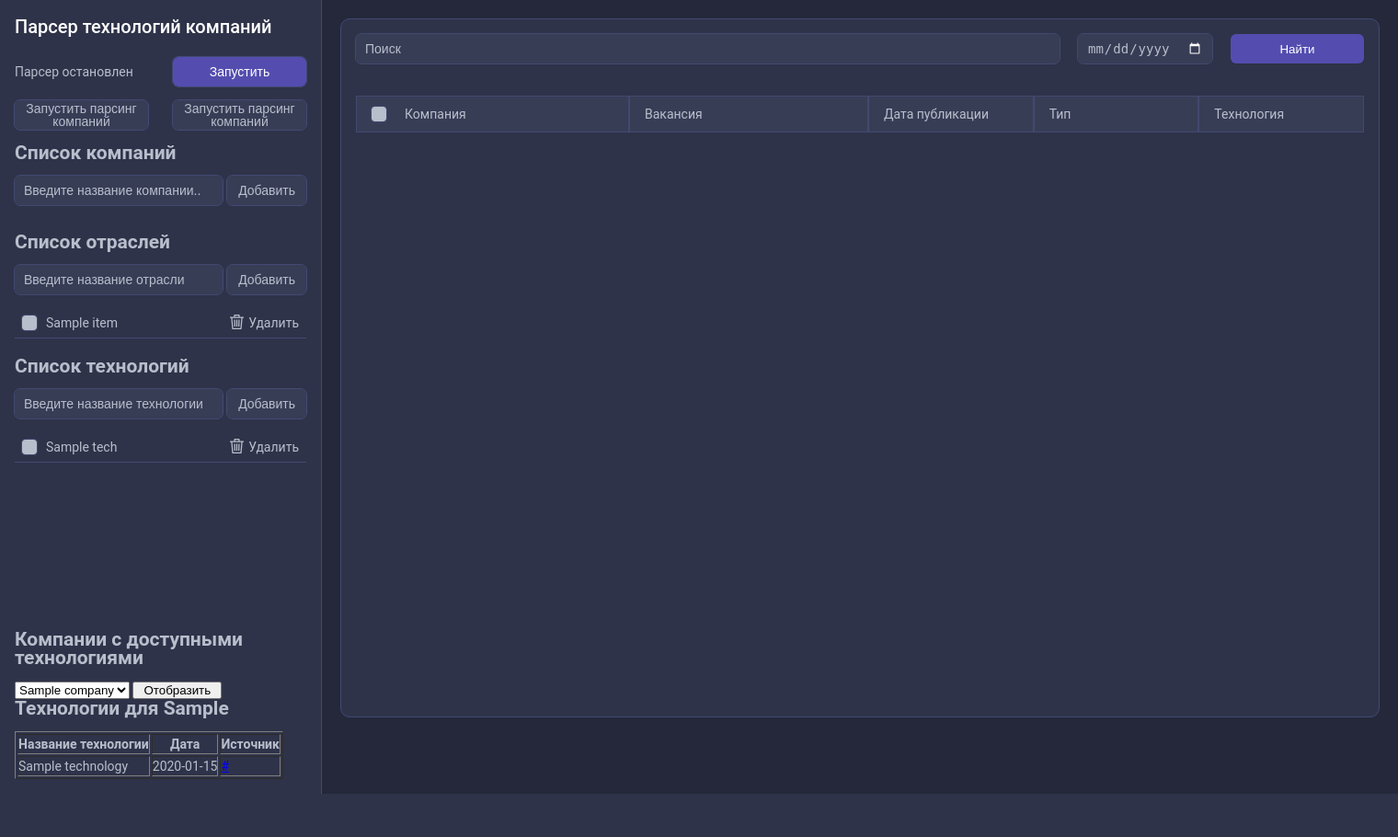
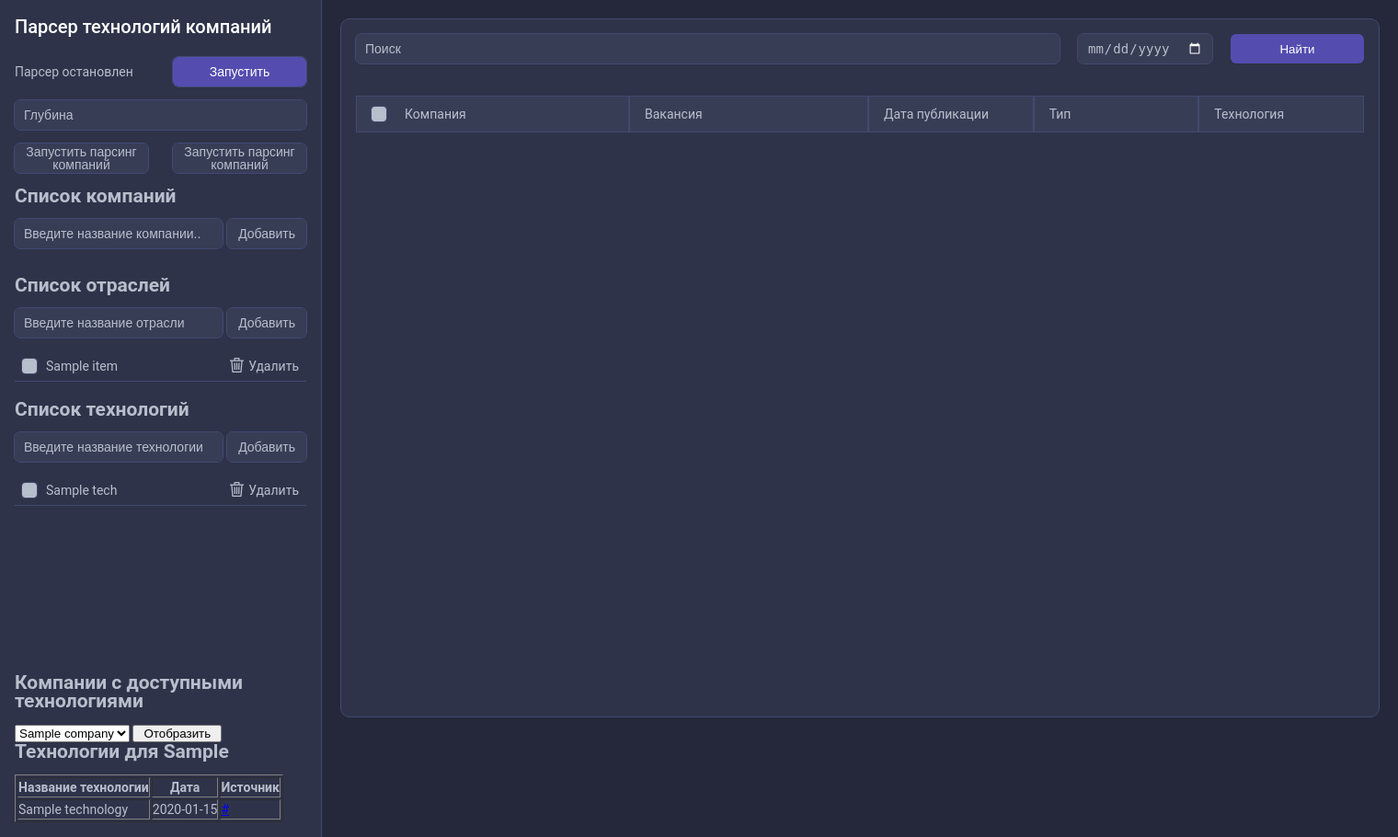
Before and after one commit to MaskedMir/parser_v2.0, a FastAPI app: template templates/index.html in a window 1520 px wide. Shown: the whole page at 92% size. Before the commit the page ends 863 px from the top, so only its background shows below. Run offline with FastAPI, Linux system fonts and the light colour scheme; the template is opened without the code that fills it: most values are stand-ins (such as "Sample title", 1, 10 or a date in 2020); data that the repository does not hold is empty; parts of the project's set-up code (start-up, migrations or seed data) failed here and were passed over.

Commit message:
Update index.html

```diff
--- a/templates/index.html
+++ b/templates/index.html
@@ -173,7 +173,8 @@ h2 {
 
 .options {
     padding: 16px;
-    max-width: 350px;
+    width: 350px;
+    flex-shrink: 0;
     background-color: #2F3349;
     border-right: 1px solid #424A74;
     overflow: hidden;
@@ -190,7 +191,8 @@ h2 {
     margin-bottom: 20px;
 }
 
-.search-input {
+.search-input,
+.parser-depth {
     width: 100%;
     border: 0;
     background-color: #383D56;
@@ -637,6 +639,10 @@ cursor: pointer;
 
 /* Main */
 
+.parsing-depth {
+    border: none;
+}
+
     </style>
     <meta charset="UTF-8">
     <meta http-equiv="X-UA-Compatible" content="IE=edge">
@@ -652,13 +658,16 @@ cursor: pointer;
                 <a id="parser-status">Парсер остановлен</a>
                 <button id="parser-button" type="submit" class="btn start-stop">Запустить</button>
                 <span id="restart-icon" style="display: none;">⚠️</span>
-
+            </fieldset>
+            <fieldset class="parsing-depth">
+                <input class="parser-depth" type="text" name="parser-depth" placeholder="Глубина">
             </fieldset>
         </form>
         <div class="button-container">
             <button onclick="run_parser_hh_comp()" class="btn">Запустить парсинг компаний</button>
             <button onclick="run_parser_tv_comp()" class="btn">Запустить парсинг компаний</button>
         </div>
+
 
         <h2>Список компаний</h2>
         <form action="/digsearch/add_company" method="post">
@@ -776,7 +785,7 @@ cursor: pointer;
             <fieldset class="main__search-block">
                 <input class="search-form" type="text" name="" placeholder="Поиск" autocomplete="off">
                 <div id="autocomplete-list-4"></div>
-                <input class="date-form" type="date" placeholder="Период">
+                <input class="date-form" type="date" placeholder="Период" value="">
                 <button class="search-btn" type="button" onclick="fetchData()">Найти</button>
 
             </fieldset>
@@ -1103,12 +1112,13 @@ let result = document.querySelector('.search-form');
 
 async function fetchData() {
     const response = await fetch(`/digsearch/vacancies?query=${result.value}`);
+    // const response = await fetch('test.json');
     const data = await response.json();
-    tableContainer.textContent = '';
-
+    // tableContainer.textContent = '';
+    console.log(data)
     for (const [companyName, companyData] of Object.entries(data)) {
         const parentString = document.createElement('div');
-
+        console.log(companyName);
         parentString.className = 'parent-string';
         tableContainer.appendChild(parentString);
         const listContainer = document.createElement('div');
@@ -1148,7 +1158,7 @@ async function fetchData() {
         const parentDate = document.createElement('div');
         parentDate.className = 'parent-date';
         list.appendChild(parentDate);
-        parentDate.textContent = vacancy.date.slice(0, 10);
+        parentDate.textContent = vacancy.date;
 
         const parentSource = document.createElement('div');
         parentSource.className = 'parent-source';
@@ -1175,6 +1185,14 @@ document.addEventListener('click', function (event) {
     });
 
 
+    const dateForm = document.querySelector('.date-form');
+
+    document.addEventListener('click', () => {
+        console.log(dateForm.value);
+    })
+
+
+
 </script>
 
 </body>
```
